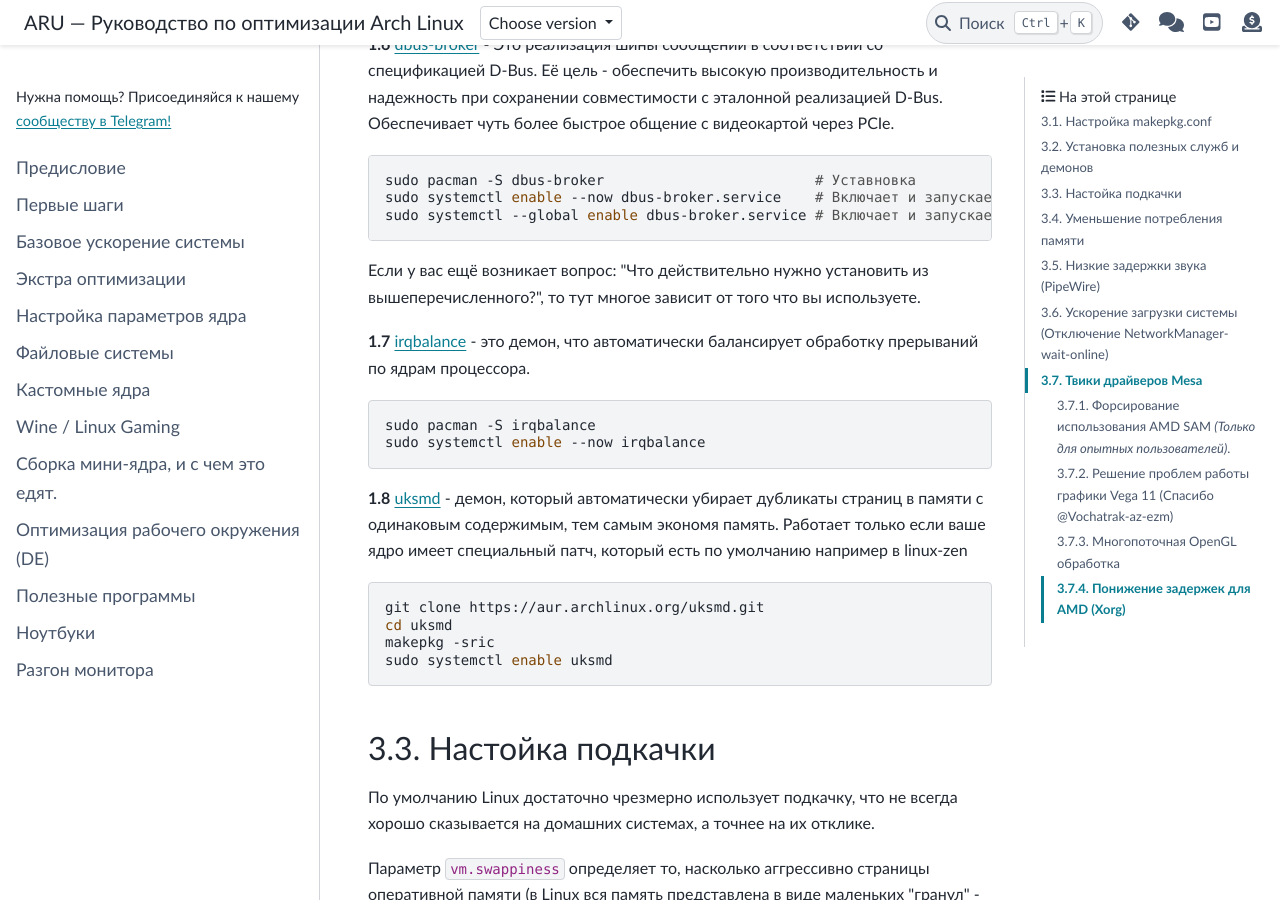
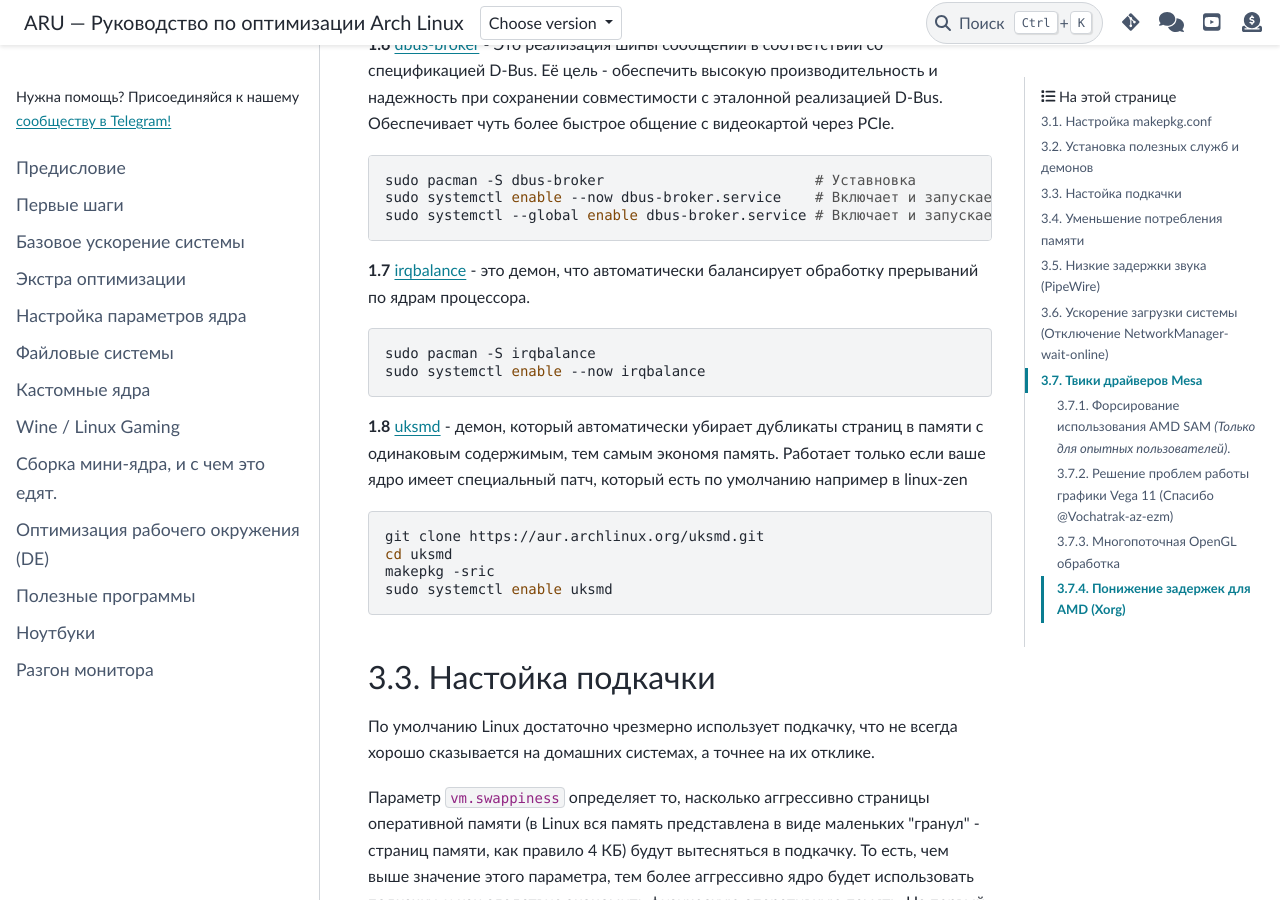
Before and after one commit to ventureoo/ARU, a Sphinx documentation site: the page built from docs/source/generic-system-acceleration.rst, in a window 1280 px wide and 900 px high, scrolled down 4435 px. Built offline with Sphinx 7.4.7 and the PyData theme 0.15.4, drawn with Linux system fonts in a browser that asks for light colours.

Commit message:
Обновить docs/source/generic-system-acceleration.rst

```diff
--- a/docs/source/generic-system-acceleration.rst
+++ b/docs/source/generic-system-acceleration.rst
@@ -211,9 +211,6 @@ Wiki.
   sudo pacman -S dbus-broker                         # Уставновка
   sudo systemctl enable --now dbus-broker.service    # Включает и запускает службу.
   sudo systemctl --global enable dbus-broker.service # Включает и запускает службу для всех пользователей.
-
-Если у вас ещё возникает вопрос: "Что действительно нужно установить
-из вышеперечисленного?", то тут многое зависит от того что вы используете.
 
 **1.7** `irqbalance <https://github.com/Irqbalance/irqbalance>`_ - это демон, что автоматически балансирует обработку прерываний
 по ядрам процессора. ::
```
